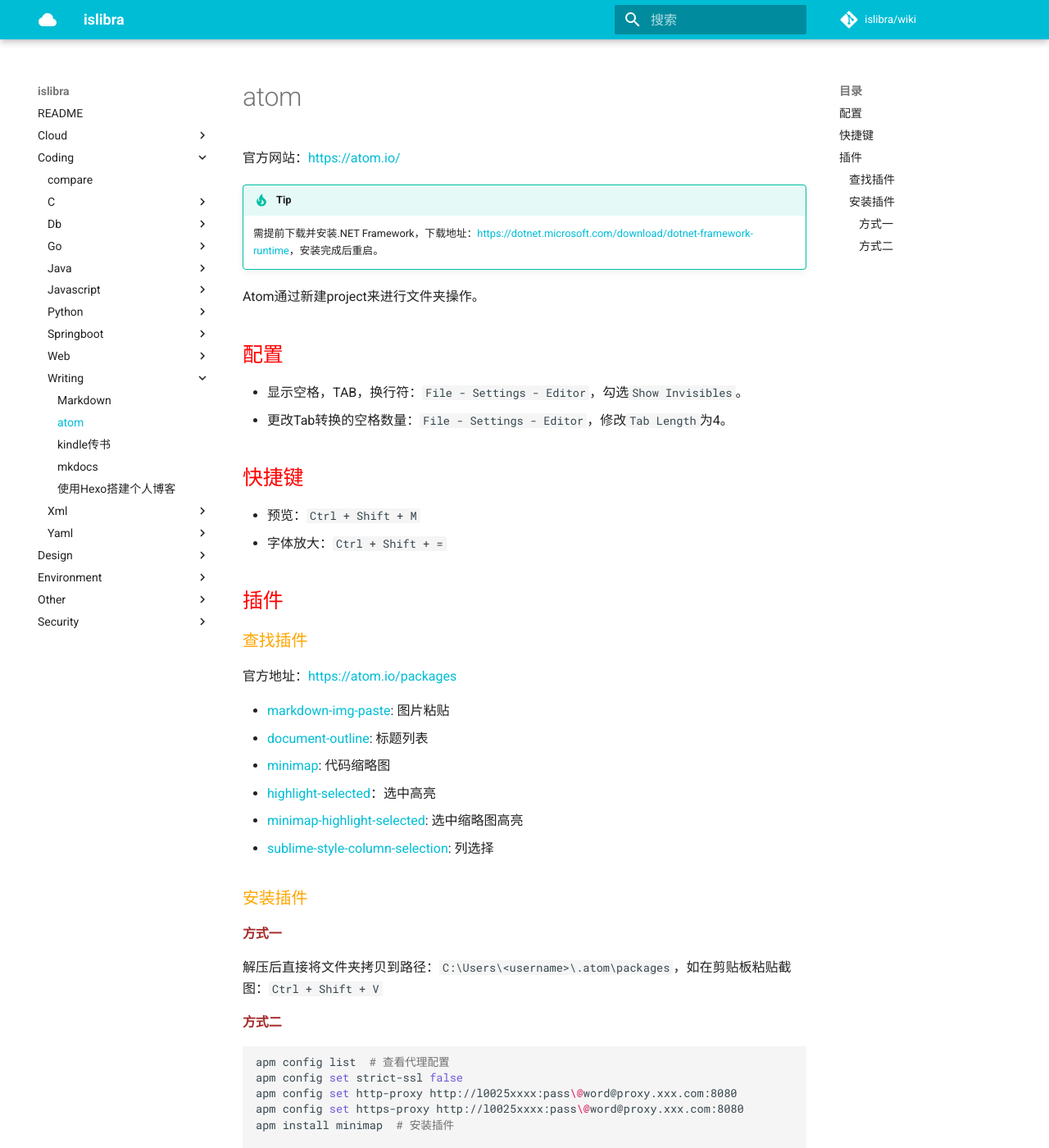
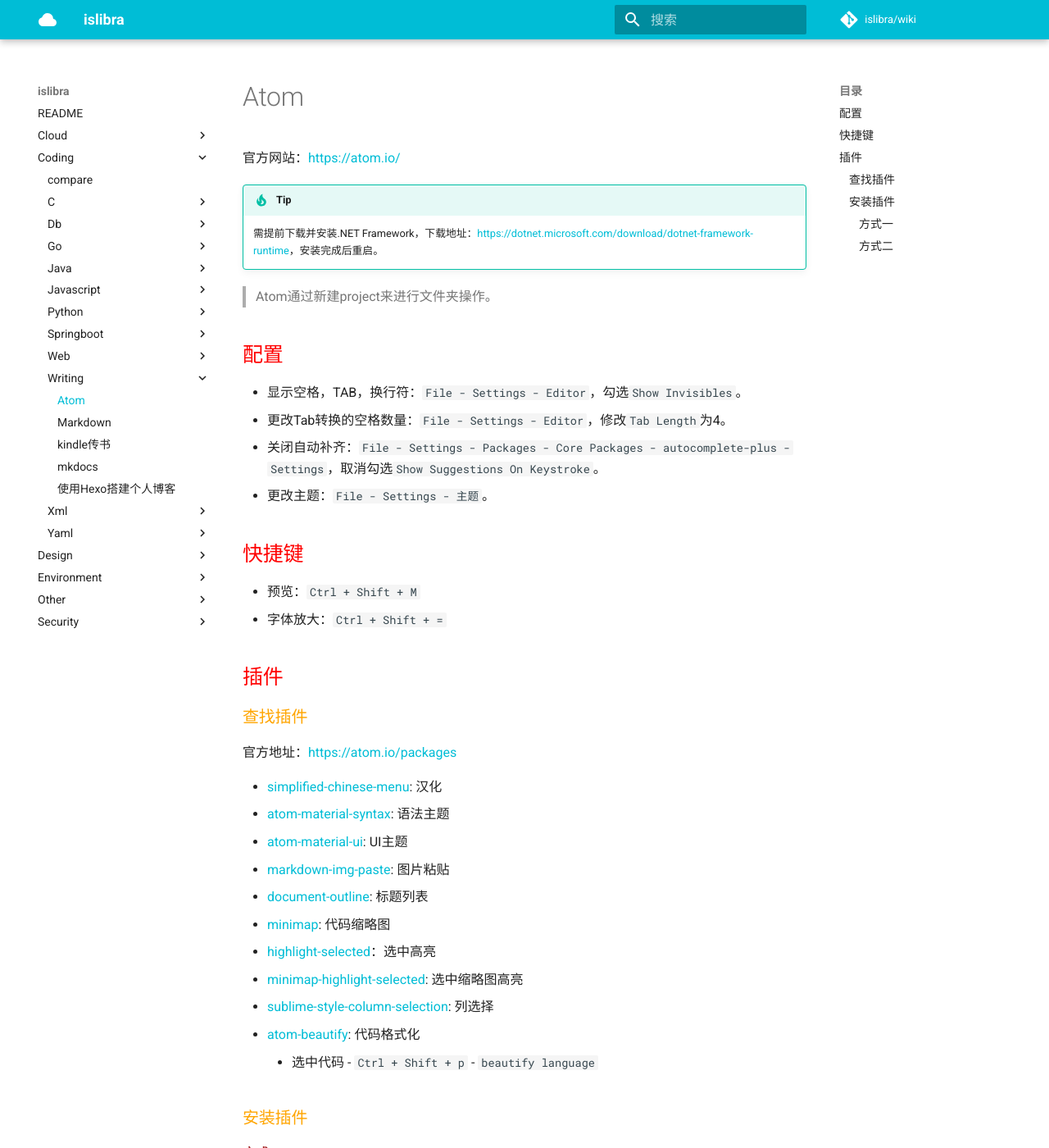
Before and after one commit to islibra/wiki, an MkDocs documentation site: the page built from docs/coding/writing/Atom.md, in a window 1280 px wide and 1400 px high. Shown: the whole window at 82% size. Built offline with MkDocs 1.6.1 and Material for MkDocs 9.7.7, drawn with Linux system fonts in a browser that asks for light colours; comment, search, counter and statistics services are not loaded.

Commit message:
Update and rename atom.md to Atom.md

```diff
--- a/docs/coding/writing/atom.md
+++ b/docs/coding/writing/Atom.md
@@ -1,16 +1,18 @@
-# atom
+# Atom
 
 官方网站：<https://atom.io/>
 
 !!! tip
     需提前下载并安装.NET Framework，下载地址：<https://dotnet.microsoft.com/download/dotnet-framework-runtime>，安装完成后重启。
 
-Atom通过新建project来进行文件夹操作。
+> Atom通过新建project来进行文件夹操作。
 
 ## 配置
 
 - 显示空格，TAB，换行符：`File - Settings - Editor`，勾选`Show Invisibles`。
 - 更改Tab转换的空格数量：`File - Settings - Editor`，修改`Tab Length`为4。
+- 关闭自动补齐：`File - Settings - Packages - Core Packages - autocomplete-plus - Settings`，取消勾选`Show Suggestions On Keystroke`。
+- 更改主题：`File - Settings - 主题`。
 
 ## 快捷键
 
@@ -23,12 +25,17 @@ Atom通过新建project来进行文件夹操作。
 
 官方地址：<https://atom.io/packages>
 
+- [simplified-chinese-menu](https://atom.io/packages/simplified-chinese-menu): 汉化
+- [atom-material-syntax](https://atom.io/themes/atom-material-syntax): 语法主题
+- [atom-material-ui](https://atom.io/themes/atom-material-ui): UI主题
 - [markdown-img-paste](https://atom.io/packages/markdown-img-paste): 图片粘贴
 - [document-outline](https://atom.io/packages/document-outline): 标题列表
 - [minimap](https://atom.io/packages/minimap): 代码缩略图
 - [highlight-selected](https://atom.io/packages/highlight-selected)：选中高亮
 - [minimap-highlight-selected](https://atom.io/packages/minimap-highlight-selected): 选中缩略图高亮
 - [sublime-style-column-selection](https://atom.io/packages/sublime-style-column-selection): 列选择
+- [atom-beautify](https://atom.io/packages/atom-beautify): 代码格式化
+    - 选中代码 - `Ctrl + Shift + p` - `beautify language`
 
 ### 安装插件
 
```
